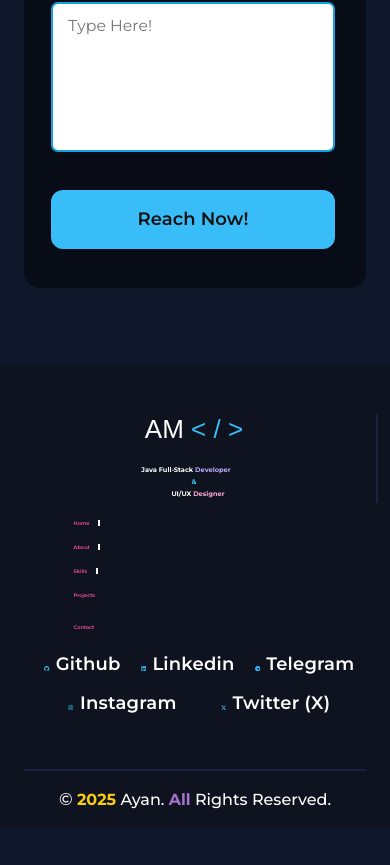
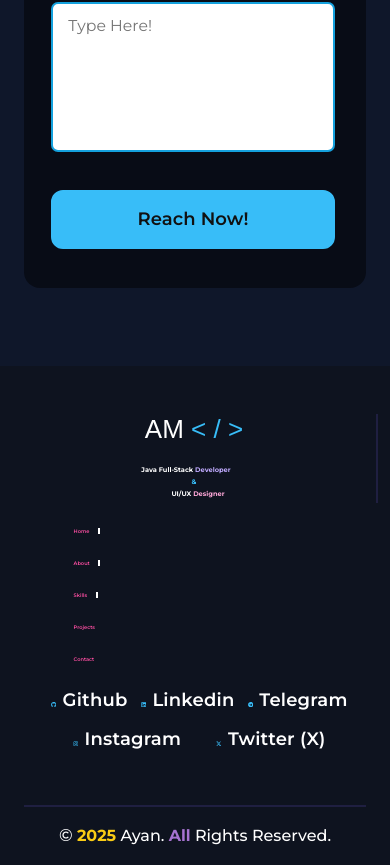
Before and after one commit to Ayan-webDEV/Portfolio, a React (Vite) app: page / in a window 390 px wide. Shown: the part 9650-10515 px from the top of the page. Before the commit the page ends 10478 px from the top, so only its background shows below. Built offline with nearby package versions, Linux system fonts and the light colour scheme; a web font is replaced by a local one.

Commit message:
footer raw code done now responsive left

```diff
--- a/src/Components/Footer/Footer.jsx
+++ b/src/Components/Footer/Footer.jsx
@@ -23,15 +23,15 @@ const Footer = () => {
       icon: <FaGithub />,
       link: "https://github.com/Ayan-webDEV",
     },
-    { id: 2, name: "Linkedin", icon: <FaLinkedin /> },
+    { id: 2, name: "Linkedin", icon: <FaLinkedin />, link: "" },
     {
       id: 3,
       name: "Telegram",
       icon: <FaTelegram />,
       link: "https://t.me/ayan_fs_dev",
     },
-    { id: 4, name: "Instagram", icon: <FaInstagram /> },
-    { id: 5, name: "Twitter (X)", icon: <FaXTwitter /> },
+    { id: 4, name: "Instagram", icon: <FaInstagram />, link: "" },
+    { id: 5, name: "Twitter (X)", icon: <FaXTwitter />, link: "" },
   ];
 
   return (
@@ -53,7 +53,7 @@ const Footer = () => {
             <div className="text-center pb-3">
               <Logo />
             </div>
-            <div className="col-12 text-center">
+            <div className="text-center">
               <h3 className={style.footerStack}>
                 <span className="d-inline-block me-2">
                   {" "}
@@ -88,10 +88,7 @@ const Footer = () => {
                 className={`d-flex flex-column flex-md-row flex-wrap justify-content-evenly ${style.sectionsCont}`}
               >
                 {sectionLinks.map((section) => (
-                  <div
-                    key={section.id}
-                    className={section.id === 5 ? style.sectionsLinkItem : ""}
-                  >
+                  <div key={section.id} className={style.sectionsLinkItem}>
                     <a
                       className={`${style.sectionsLink} ${
                         !darkMode && style.sectionLinkLgt
@@ -108,7 +105,9 @@ const Footer = () => {
                 ))}
               </div>
             </div>
-            <div className="d-flex flex-wrap justify-content-evenly">
+            <div
+              className={`d-flex flex-wrap justify-content-evenly ${style.socialWrapperCont}`}
+            >
               {socialLinks.map((social) => (
                 <div
                   key={social.id}
@@ -116,7 +115,7 @@ const Footer = () => {
                     !darkMode && style.socialsContLgt
                   }`}
                   onClick={() => window.open(social.link, "_Blank")}
-                  style={{ marginTop: social.id === 5 ? "8px" : "" }}
+                  style={{ marginTop: "8px" }}
                 >
                   <span
                     className={`${style.socialsIcons} ${
--- a/src/Components/Footer/Footer.module.css
+++ b/src/Components/Footer/Footer.module.css
@@ -34,6 +34,10 @@
   color: #3f51b5;
 }
 
+.socialWrapperCont {
+  margin: 0 4%;
+  padding: 1vw 0 0;
+}
 .socialsCont {
   cursor: pointer;
   padding-bottom: 4px;
```
